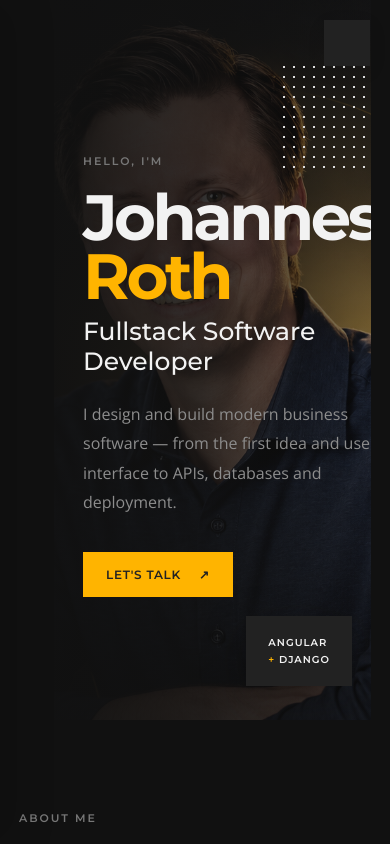
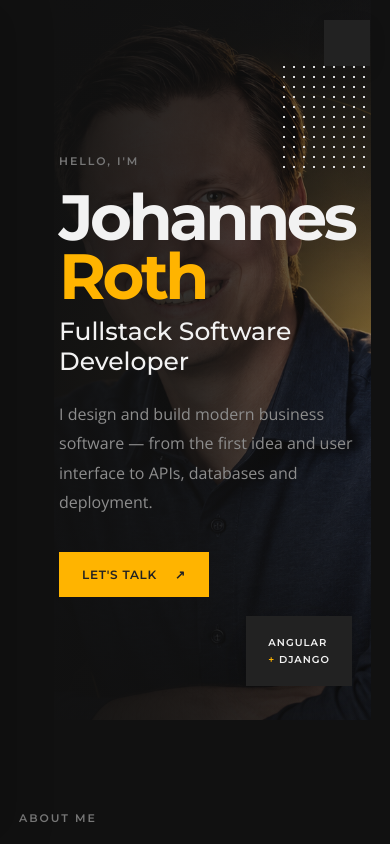
Before and after one commit to jorohx84/personal_portfolio_website, an Angular app: page / in a window 390 px wide. Shown: the top 844 px of the page. Built offline with nearby package versions, Linux system fonts and the light colour scheme.

Commit message:
Align hero text with responsive section margins

```diff
--- a/src/styles.scss
+++ b/src/styles.scss
@@ -804,7 +804,8 @@ a {
     .hero-copy {
         width: calc(100% - 80px);
         margin-left: 40px;
-        margin-right: 40px
+        margin-right: 40px;
+        transform: none
     }
 
     .hero-badge {
```
